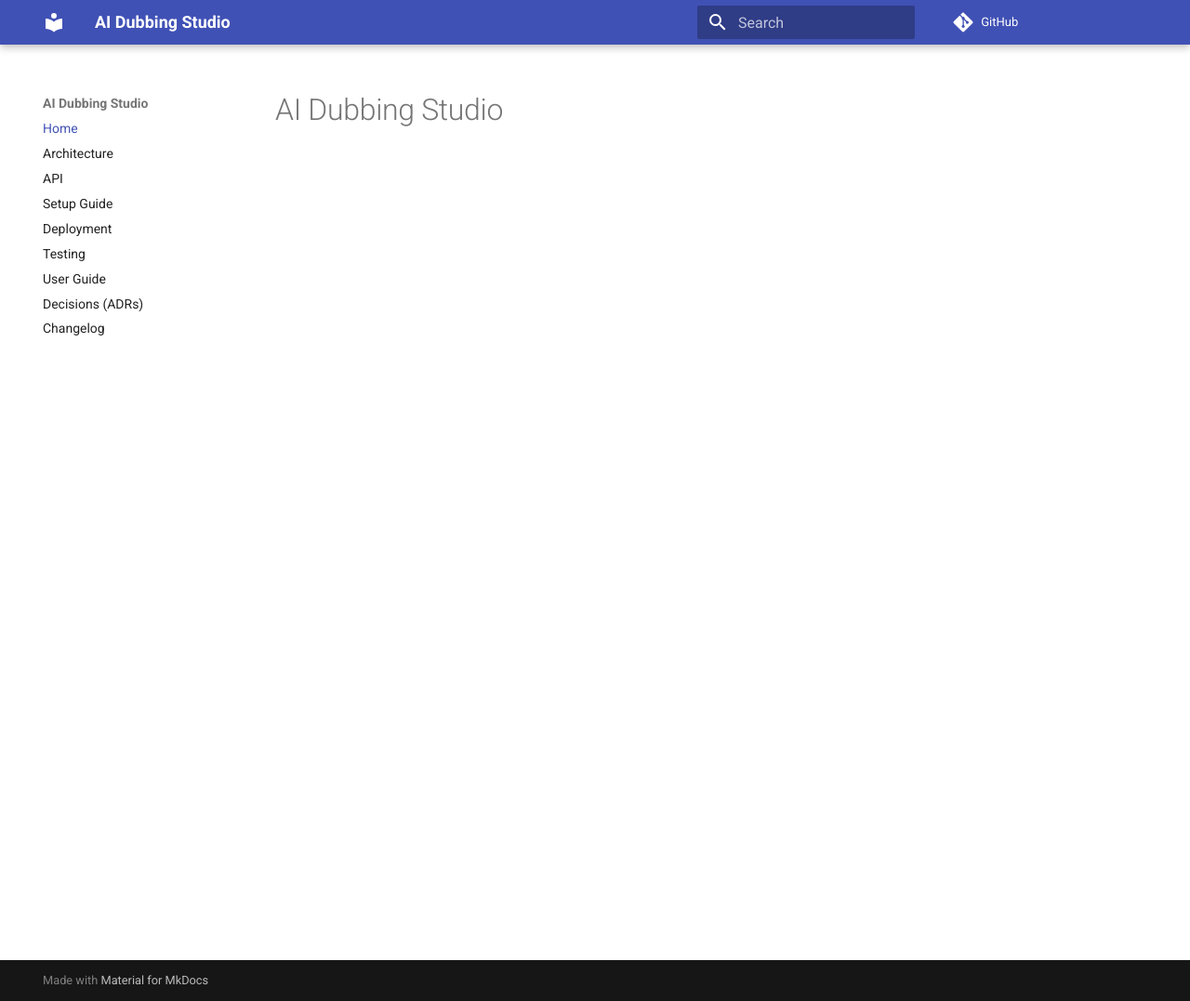
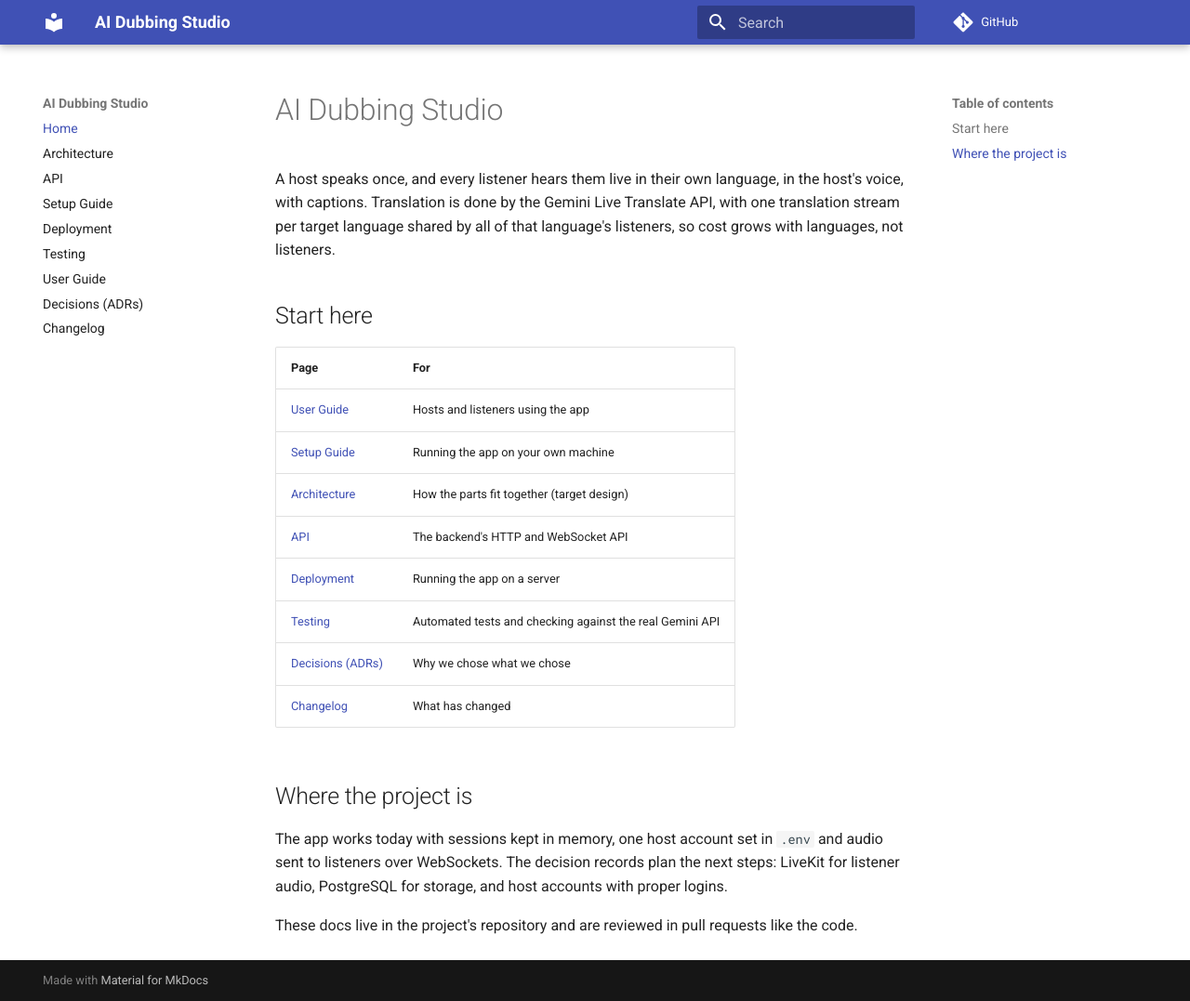
Before and after one commit to WH1TE-SHAD0W/ai-dubbing-studio, an MkDocs documentation site: the page built from docs/index.md, in a window 1280 px wide and 1077 px high. Shown: the whole window at 93% size. Built offline with MkDocs 1.6.1 and Material for MkDocs 9.7.7, drawn with Linux system fonts in a browser that asks for light colours; comment, search, counter and statistics services are not loaded.

Commit message:
docs: write home page (YGP-2)
Co-Authored-By: Claude Opus 5.5 <noreply@anthropic.com>

```diff
--- a/docs/index.md
+++ b/docs/index.md
@@ -1 +1,29 @@
 # AI Dubbing Studio
+
+A host speaks once, and every listener hears them live in their own language, in
+the host's voice, with captions. Translation is done by the Gemini Live Translate
+API, with one translation stream per target language shared by all of that
+language's listeners, so cost grows with languages, not listeners.
+
+## Start here
+
+| Page | For |
+|---|---|
+| [User Guide](user-guide.md) | Hosts and listeners using the app |
+| [Setup Guide](setup-guide.md) | Running the app on your own machine |
+| [Architecture](architecture.md) | How the parts fit together (target design) |
+| [API](api.md) | The backend's HTTP and WebSocket API |
+| [Deployment](deployment.md) | Running the app on a server |
+| [Testing](testing.md) | Automated tests and checking against the real Gemini API |
+| [Decisions (ADRs)](adr/index.md) | Why we chose what we chose |
+| [Changelog](changelog.md) | What has changed |
+
+## Where the project is
+
+The app works today with sessions kept in memory, one host account set in `.env`
+and audio sent to listeners over WebSockets. The decision records plan the next
+steps: LiveKit for listener audio, PostgreSQL for storage, and host accounts with
+proper logins.
+
+These docs live in the project's repository and are reviewed in pull requests like
+the code.
```
